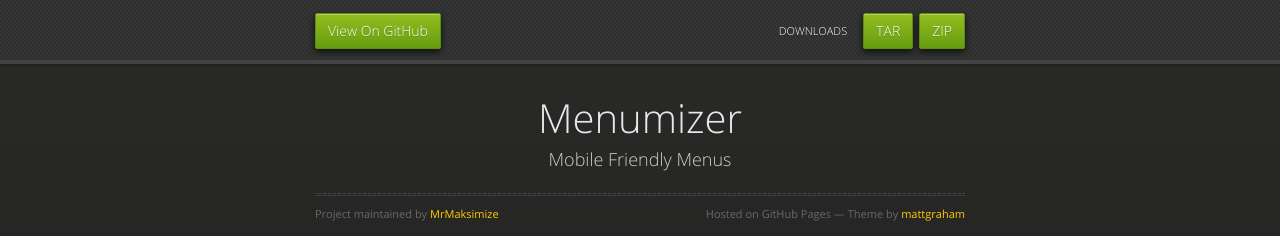
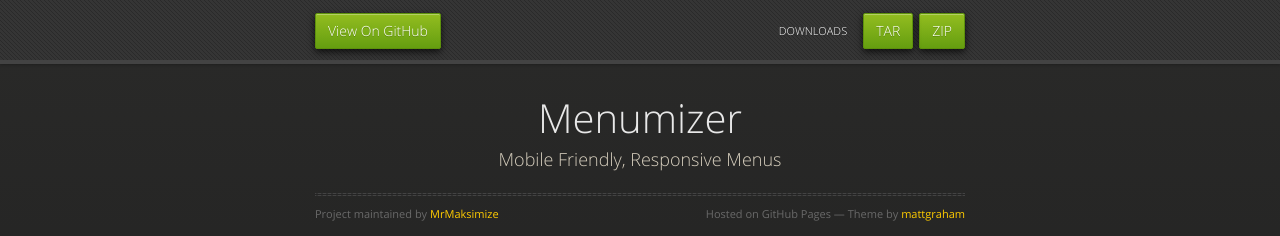
Before and after one commit to MrMaksimize/Menumizer, a plain HTML site: page index.html in a window 1280 px wide. Shown: the top 236 px of the page. Drawn offline with nearby package versions, Linux system fonts and the light colour scheme; a script that the page names is missing.

Commit message:
Update index.html

```diff
--- a/index.html
+++ b/index.html
@@ -57,7 +57,7 @@
       <section>
         <div id="title">
           <h1>Menumizer</h1>
-          <p>Mobile Friendly Menus</p>
+          <p>Mobile Friendly, Responsive Menus</p>
           <hr>
           <span class="credits left">Project maintained by <a href="https://github.com/MrMaksimize">MrMaksimize</a></span>
           <span class="credits right">Hosted on GitHub Pages &mdash; Theme by <a href="http://twitter.com/#!/michigangraham">mattgraham</a></span>
```
